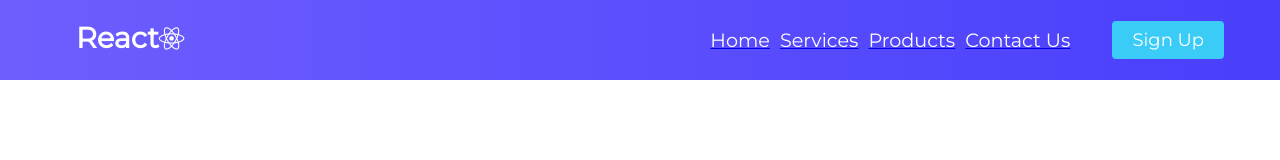
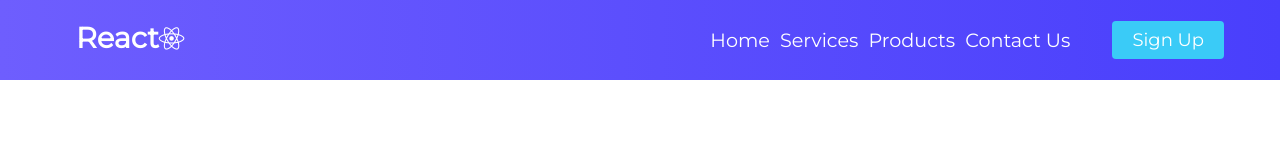
Before and after one commit to nicholasmcconnell/artist-portfolio, a React (Create React App) app: page / in a window 1280 px wide. Shown: the top 160 px of the page. Built offline with nearby package versions, Linux system fonts and the light colour scheme.

Commit message:
removed text decoration from nav links

```diff
--- a/src/components/Navbar/Navbar.css
+++ b/src/components/Navbar/Navbar.css
@@ -85,6 +85,7 @@
     padding: 2rem;
     width: 100%;
     display: table;
+    text-decoration: none;
   }
 
   .nav-links:hover {
--- a/src/components/Navbar/Navbar.tsx
+++ b/src/components/Navbar/Navbar.tsx
@@ -24,7 +24,7 @@ export const Navbar = () => {
             <ul className={!clicked ? 'nav-menu' : 'nav-menu active'}>
                 {MenuItems.map((item, index) => {
                     return <li key={index}>
-                        <Link to={item.url}>
+                        <Link to={item.url} style={{ textDecoration: 'none' }}>
                             <div
                                 className={item.cName}
                             >
```
Also changed, not shown: 1 other file (tests, documents, lock files or other folders).
